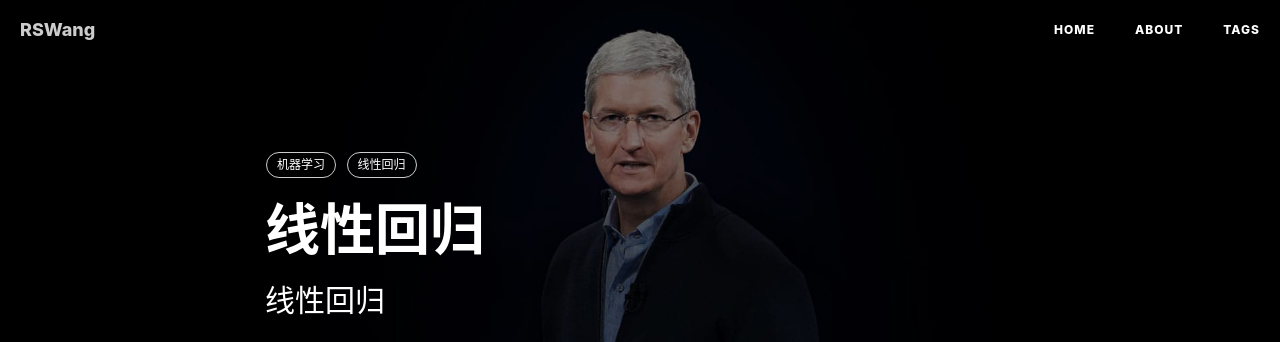
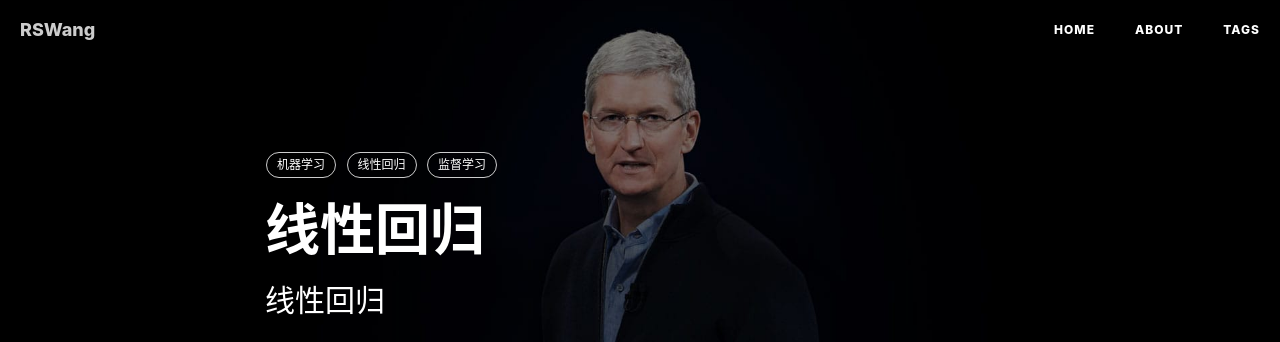
Before and after one commit to RS-Wang/RS-Wang.github.io, a Jekyll site: the page built from _posts/2018-11-13-线性回归-笔记.md, in a window 1280 px wide and 900 px high. Shown: the top 342 px of the window. Built offline with Jekyll 4.4.1, drawn with Linux system fonts in a browser that asks for light colours; nearby versions of some CDN libraries; formulas are drawn with MathJax 3; comment, search, counter and statistics services are not loaded.

Commit message:
Update 2018-11-13-线性回归-笔记.md

```diff
--- a/_posts/2018-11-13-线性回归-笔记.md
+++ b/_posts/2018-11-13-线性回归-笔记.md
@@ -10,6 +10,7 @@ usemathjax: true
 tags:								                                  #标签
     - 机器学习
     - 线性回归
+    - 监督学习
 ---
 
 ## 线性回归
```
